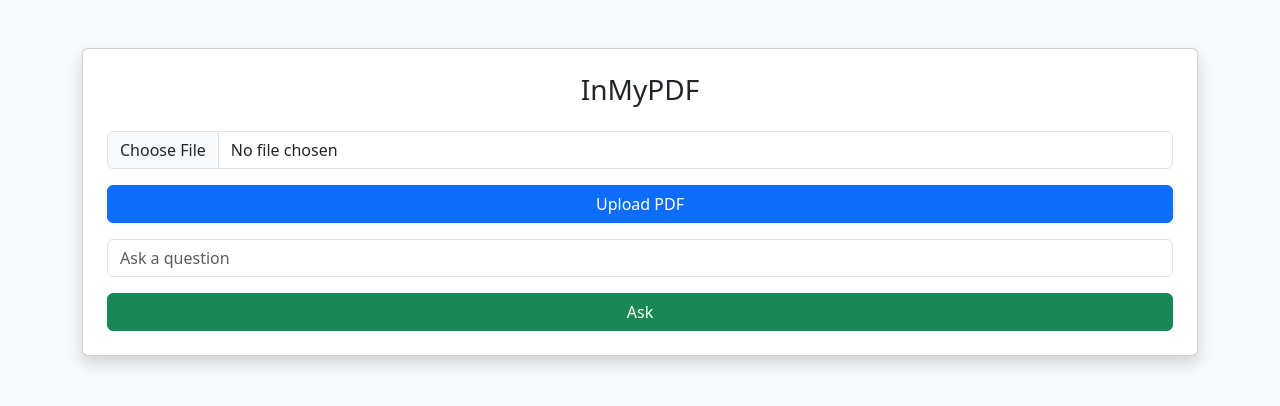
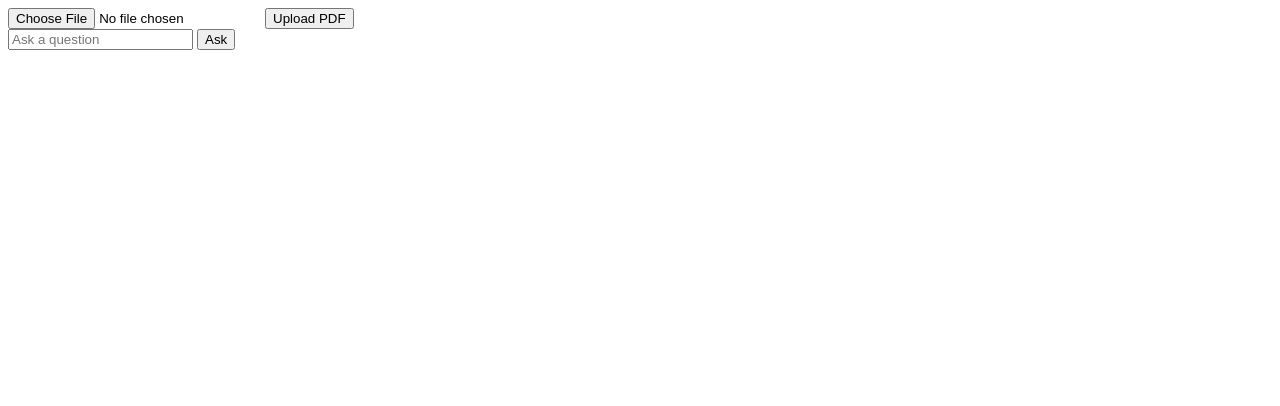
Before and after one commit to FaheemaTamton/InMyPDF, a FastAPI app: page / in a window 1280 px wide. Shown: the top 406 px of the page. Run offline with FastAPI, Linux system fonts and the light colour scheme.

Commit message:
Update index.html

```diff
--- a/templates/index.html
+++ b/templates/index.html
@@ -1,14 +1,7 @@
 <!DOCTYPE html>
 <html>
 <head>
-    <title>InMyPDF</title>
-    <link href="https://cdn.jsdelivr.net/npm/bootstrap@5.3.2/dist/css/bootstrap.min.css" rel="stylesheet">
-</head>
-<body class="bg-light">
 
-<div class="container mt-5">
-    <div class="card shadow p-4">
-        <h3 class="text-center">InMyPDF</h3>
 
         <input type="file" id="pdf" class="form-control my-3">
         <button class="btn btn-primary w-100" onclick="uploadPDF()">Upload PDF</button>
```
